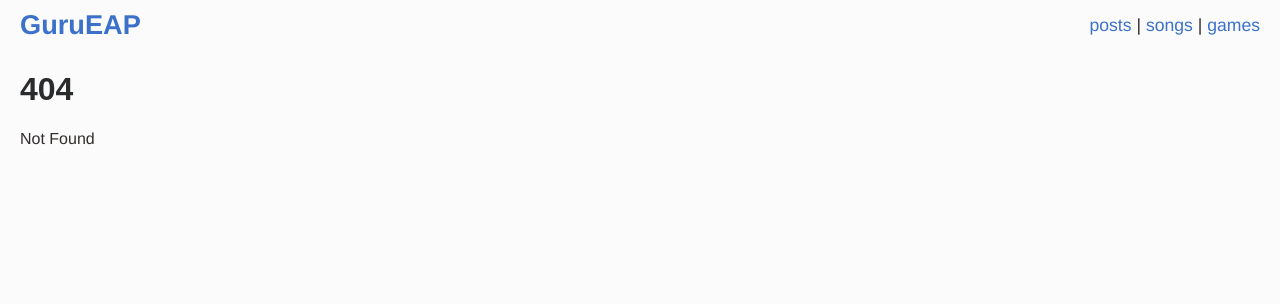
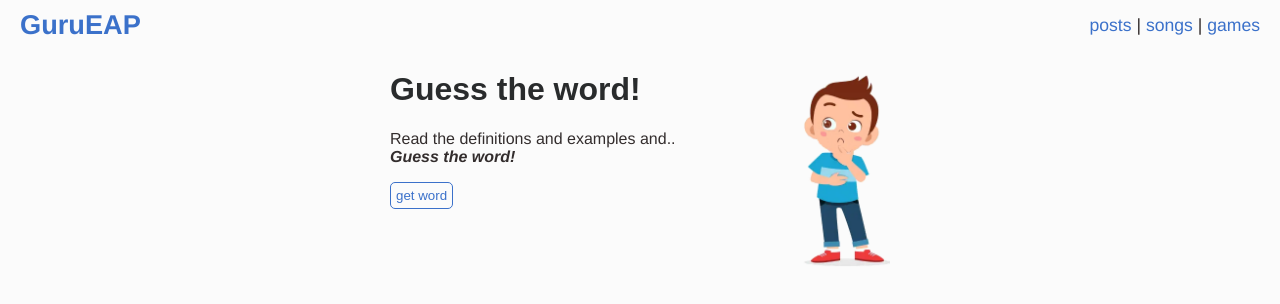
Before and after one commit to boltonsteve/gurueap, a SvelteKit app: page /games/guess-the-word in a window 1280 px wide. Before the commit this address had no page. Shown: the top 304 px of the page. Built offline with nearby package versions, Linux system fonts and the light colour scheme.

Commit message:
guess the word

```diff
--- a/src/routes/components/Dictionary.svelte
+++ b/src/routes/components/Dictionary.svelte
@@ -2,6 +2,9 @@
 
     import { onMount } from 'svelte';
     export let word = "";
+    export let mode = "dictionary"
+
+    let showGiveUpButton = true;
 
     onMount(() => {
 		/* console.log('the component has mounted'); */
@@ -10,10 +13,11 @@
 
     let iHtml1 = '';
     let iHtml2 = '';
-    let item,phonetic,phonemic,audio,filtered;
+    let item,phonetic,phonemic,audio,filtered,definition;
     let hasAudio = false;
     let noEntry = false;
     let src = '';
+    let example = '';
 
     const playAudio = () => {
         audio.src = src;
@@ -58,12 +62,20 @@
 
                 // Part of speech
                 item.meanings.forEach( meaning => {
-                    iHtml2 += `<div class="font-weight-bold mt-1">${meaning.partOfSpeech}</div>`;
+                    iHtml2 = `<div class="font-weight-bold mt-1">${meaning.partOfSpeech}</div>`;
                     iHtml2 += '<ol>';
-                    meaning.definitions.forEach( definition => {
-                        iHtml2 += `<li class="mb-1">${definition.definition}</li>`;
-                        if('example' in definition) {
-                            iHtml2 += `<ul><li class="mb-1 font-italic">${definition.example}</li></ul>`;
+                    meaning.definitions.forEach( nextDefinition => {
+                        definition = nextDefinition.definition;
+                        if(mode == 'guess') {
+                            definition = definition.replace(word,'________');
+                        }
+                        iHtml2 += `<li class="mb-1">${definition}</li>`;
+                        if('example' in nextDefinition) {
+                            example = nextDefinition.example;
+                            if(mode == 'guess') {
+                                example = example.replace(word,'________');
+                            }
+                            iHtml2 += `<ul><li class="mb-1 font-italic">${example}</li></ul>`;
                         }
                     });
                     iHtml2 += '</ol>';
@@ -80,6 +92,12 @@
 
     getData();
 
+    const doGiveUp = () => {
+        console.log('doing give up');
+        mode = 'dictionary';
+        showGiveUpButton = false;
+    }
+
 </script>
 
 <audio id="myAudio">
@@ -87,9 +105,15 @@
     Your browser does not support the audio element.
 </audio>
 
-{@html iHtml1}
-{#if hasAudio}
-    <sup id="phonemic" on:click={playAudio}>listen</sup>
+    {#if showGiveUpButton && mode=="guess"}
+        <button class="btn btn-outline-primary" on:click={doGiveUp}>show word</button>
+    {/if}
+
+{#if mode == 'dictionary'}
+    {@html iHtml1}
+    {#if hasAudio}
+        <sup id="phonemic" on:click={playAudio}>listen</sup>
+    {/if}
 {/if}
 {@html iHtml2}
 
--- /dev/null
+++ b/src/routes/games/guess-the-word/+page.svelte
@@ -0,0 +1,52 @@
+<script>
+    import { sublists } from '$lib/sublists.js';
+    import Dictionary from '../../components/Dictionary.svelte';
+
+    /* let word = 'courteous'; */
+    let rand,sublist,wordForms,word;
+    let showDictionary = false;
+    let showNextWordButton = true;
+    let showClearButton = false;
+
+    let count = 0;
+
+    const doToggles = () => {
+        showNextWordButton = !showNextWordButton;
+        showClearButton = !showClearButton;
+        showDictionary = !showDictionary;
+    }
+
+    const nextWord = () => {
+
+        rand = Math.floor(Math.random() * 10);
+        sublist = sublists[rand];
+        rand = Math.floor(Math.random() * sublist.length);
+        wordForms = sublist[rand].split(' ');
+        word = wordForms[0];
+
+        console.log("word: " + word);
+        count ++;
+        doToggles();
+    }
+
+</script>
+
+<div class="mb-3 mw-500">
+
+    <img src="/img/guess.png" alt="guess" style="height:200px;float:right;">
+    <h1>Guess the word!</h1>
+    <p>Read the definitions and examples and..<br><b><i>Guess the word!</i></b></p>
+
+    {#if showNextWordButton}
+        <button class="btn btn-outline-primary" on:click={nextWord}>get word</button>
+    {/if}
+
+    {#if showClearButton}
+        <button class="btn btn-outline-primary" on:click={doToggles}>clear</button>
+    {/if}
+
+    {#if showDictionary}
+        <Dictionary bind:word="{word}" mode="guess" />
+    {/if}
+
+</div>
```
Also changed, not shown: src/routes/games/+page.svelte (+8 -1 lines), src/lib/links.js, static/img/guess.png (added).
